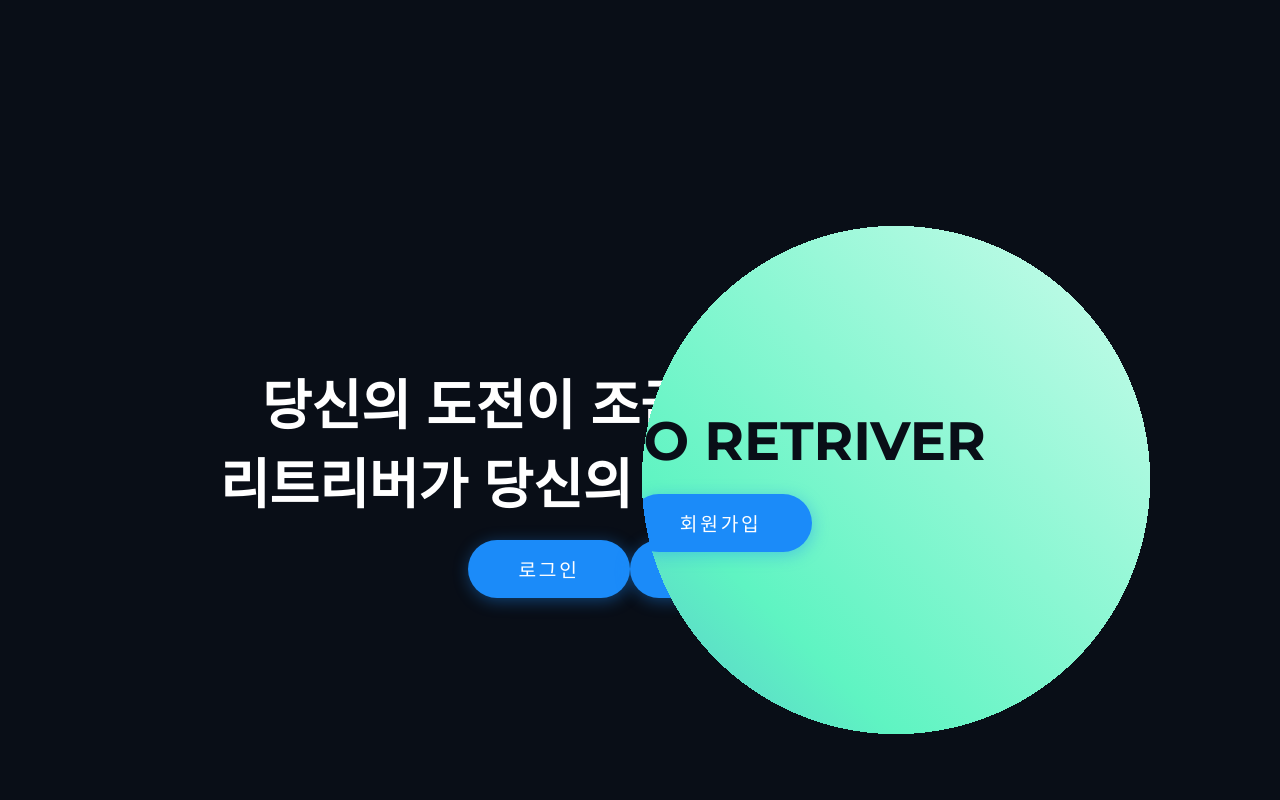
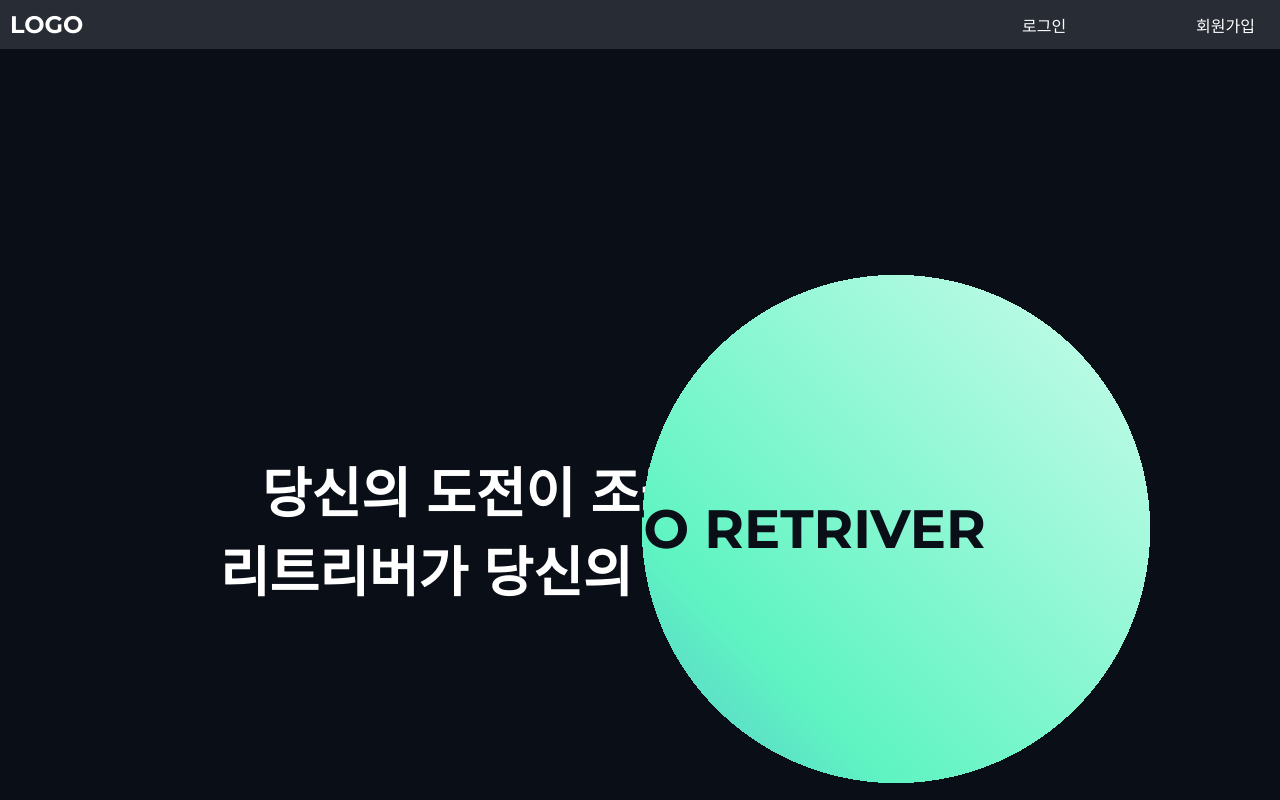
Before and after one commit to KT5BigProject14/FrontEnd, a React (Create React App) app in the folder pro/: page / in a window 1280 px wide. Shown: the top 800 px of the page. Built offline with nearby package versions, Linux system fonts and the light colour scheme.

Commit message:
fix: Menu

```diff
--- a/pro/src/App.js
+++ b/pro/src/App.js
@@ -1,6 +1,6 @@
 // App.js
 import React, { useState, useEffect } from 'react';
-import { BrowserRouter as Router, Route, Routes } from 'react-router-dom';
+import { BrowserRouter as Router, Route, Routes} from 'react-router-dom';
 import Login from './LoginPage';
 import Signup from './SignUpPage';
 import UserProfile from './UserProfile';
@@ -11,27 +11,31 @@ import HeroComponent from './HeroComponent';
 import Chat from './Chat_';
 import TextRevealCardPreview from './test';
 import PWFind from './PW_find';
+import Menu from './Menu';
 
 function App() {
   const [isLoggedIn, setIsLoggedIn] = useState(false);
+  const checkLoginStatus = () => {
+    const token = sessionStorage.getItem('token');
+    setIsLoggedIn(!!token);
+  };
 
   useEffect(() => {
-    const token = sessionStorage.getItem('token');
-    if (token) {
-      setIsLoggedIn(true);
-    }
+    checkLoginStatus();
+    const interval = setInterval(checkLoginStatus, 1000); // Check login status every second
+
+    return () => clearInterval(interval); // Cleanup on unmount
   }, []);
 
   const handleLogout = () => {
     sessionStorage.removeItem('token');
     sessionStorage.removeItem('email');
-    sessionStorage.removeItem('role');
-    sessionStorage.removeItem('storeid');
     setIsLoggedIn(false);
   };
 
   return (
     <Router>
+      <Menu isLoggedIn={isLoggedIn} handleLogout={handleLogout} />
       <Routes>
         <Route path="/" element={<HeroComponent isLoggedIn={isLoggedIn} handleLogout={handleLogout} />} />
         <Route path="/login" element={<Login setIsLoggedIn={setIsLoggedIn} />} />
@@ -43,7 +47,6 @@ function App() {
         <Route path="/Chat_" element={<Chat />} />
         <Route path="/test" element={<TextRevealCardPreview />} />
         <Route path="/pw-find" element={<PWFind />} />
-
       </Routes>
     </Router>
   );
--- a/pro/src/Chat_.js
+++ b/pro/src/Chat_.js
@@ -53,7 +53,6 @@ const Chat = () => {
 
   return (
     <div style={styles.container}>
-      <Menu onLogout={handleLogout} />
       <div style={styles.body}>
         <div style={styles.leftPane}>
           <div style={styles.searchArea}>
--- a/pro/src/HeroComponent.js
+++ b/pro/src/HeroComponent.js
@@ -71,38 +71,12 @@ const HeroComponent = ({ isLoggedIn, handleLogout }) => {
           {isLoggedIn && (
             <a className="btn" href="#" onClick={(e) => handleClick(e, "#")} title="채팅 시작하기">채팅 시작하기</a>
           )}
-
-          {isLoggedIn ? (
-            <button className="btn" onClick={handleLogout}>로그아웃</button>
-          ) : (
-            <div>
-              <Link to="/login">
-                <button className="btn">로그인</button>
-              </Link>
-              <Link to="/signup">
-                <button className="btn">회원가입</button>
-              </Link>
-            </div>
-          )}
         </div>
         <div className="hero hero--secondary" aria-hidden="true" data-hero ref={heroRef}>
           <p className="hero__heading">Welcome to Retriver</p>
 
           {isLoggedIn && (
             <a className="btn" href="/chatbot" onClick={(e) => handleClick(e, "/chat_")} title="채팅 시작하기">채팅 시작하기</a>
-          )}
-
-          {isLoggedIn ? (
-            <button className="btn" onClick={handleLogout}>로그아웃</button>
-          ) : (
-            <div>
-              <Link to="/login">
-                <button className="btn">로그인</button>
-              </Link>
-              <Link to="/signup">
-                <button className="btn">회원가입</button>
-              </Link>
-            </div>
           )}
         </div>
       </div>
--- a/pro/src/LoginPage.js
+++ b/pro/src/LoginPage.js
@@ -25,6 +25,7 @@ const Login = ({ setIsLoggedIn }) => {
     if (response.status === 200) {
       setLoginCheck(false);
       sessionStorage.setItem("token", result.access_token);
+      sessionStorage.setItem("email", result.email);
       console.log("로그인성공, token:" + result.access_token);
       setIsLoggedIn(true);
       navigate("/");
--- a/pro/src/Menu.js
+++ b/pro/src/Menu.js
@@ -1,17 +1,32 @@
+// Menu.js
 import React from 'react';
 import { Link } from 'react-router-dom';
 
-const Menu = ({ onLogout }) => {
+const Menu = ({ isLoggedIn, handleLogout }) => {
+  const navStyle = {
+    ...styles.nav,
+    gap: isLoggedIn ? '200px' : '100px',
+  };
+
   return (
     <header style={styles.header}>
       <div style={styles.logo}>LOGO</div>
-      <nav style={styles.nav}>
-        <Link to="/" style={styles.navItem}>Home</Link>
-        <Link to="/dashboard" style={styles.navItem}>Dashboard</Link>
-        <Link to="/profile" style={styles.navItem}>My Page</Link>
-        <Link to="/storage" style={styles.navItem}>Storage</Link>
+      <nav style={navStyle}>
+        {isLoggedIn ? (
+          <>
+            <Link to="/" style={styles.navItem}>Home</Link>
+            <Link to="/dashboard" style={styles.navItem}>Dashboard</Link>
+            <Link to="/profile" style={styles.navItem}>My Page</Link>
+            <Link to="/storage" style={styles.navItem}>Storage</Link>
+            <button className="out-btn" onClick={handleLogout} style={styles.logoutButton}>로그아웃</button>
+          </>
+        ) : (
+          <>
+            <Link to="/login" style={styles.navItem}>로그인</Link>
+            <Link to="/signup" style={styles.navItem}>회원가입</Link>
+          </>
+        )}
       </nav>
-      <button className="out-btn" onClick={onLogout} style={styles.logoutButton}>로그아웃</button>
     </header>
   );
 };
@@ -30,12 +45,11 @@ const styles = {
   },
   nav: {
     display: 'flex',
-    gap: '200px', // 여기서 각 항목 사이의 간격을 설정합니다.
   },
   navItem: {
     color: 'white',
     textDecoration: 'none',
-    margin: '0 15px', // 각 항목에 마진을 추가하여 간격을 설정합니다.
+    margin: '0 15px', // 각 항목에 마진 추가하여 간격 설정
   },
   logoutButton: {
     backgroundColor: '#61dafb',
```
